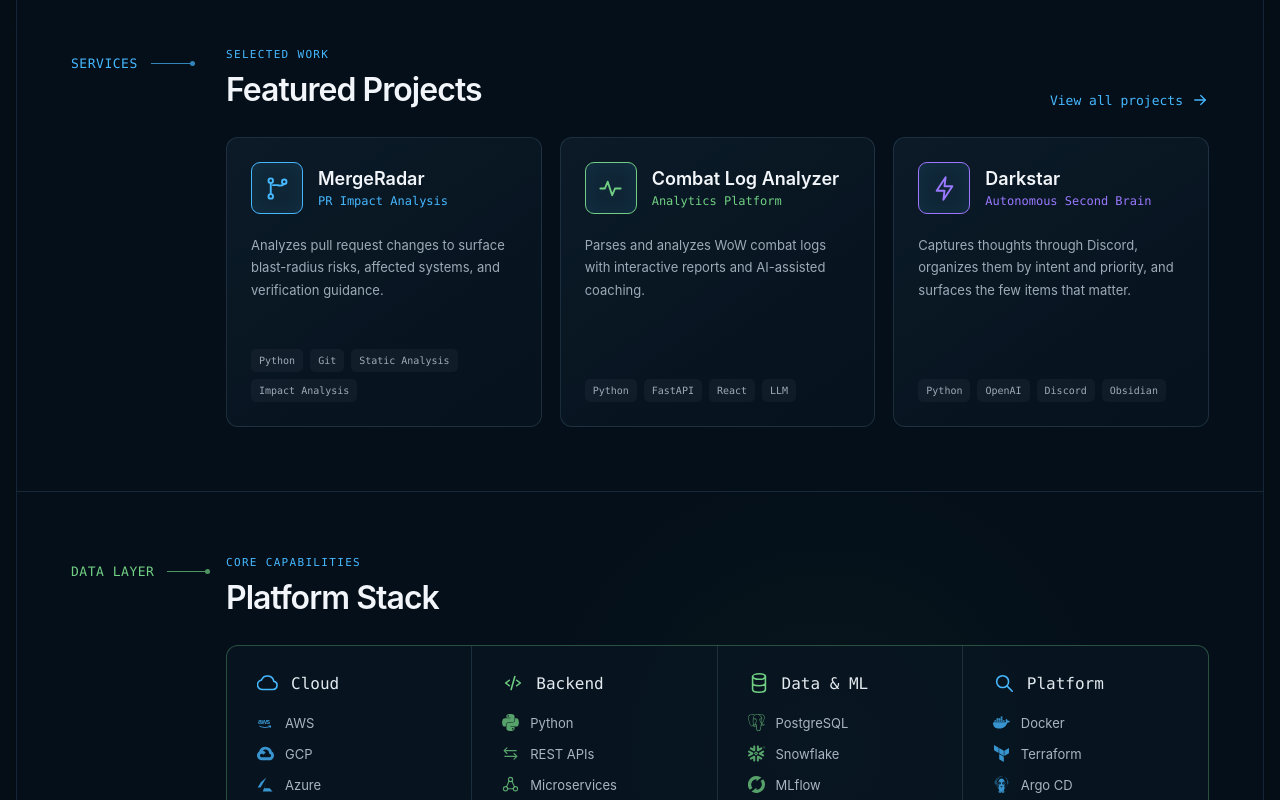
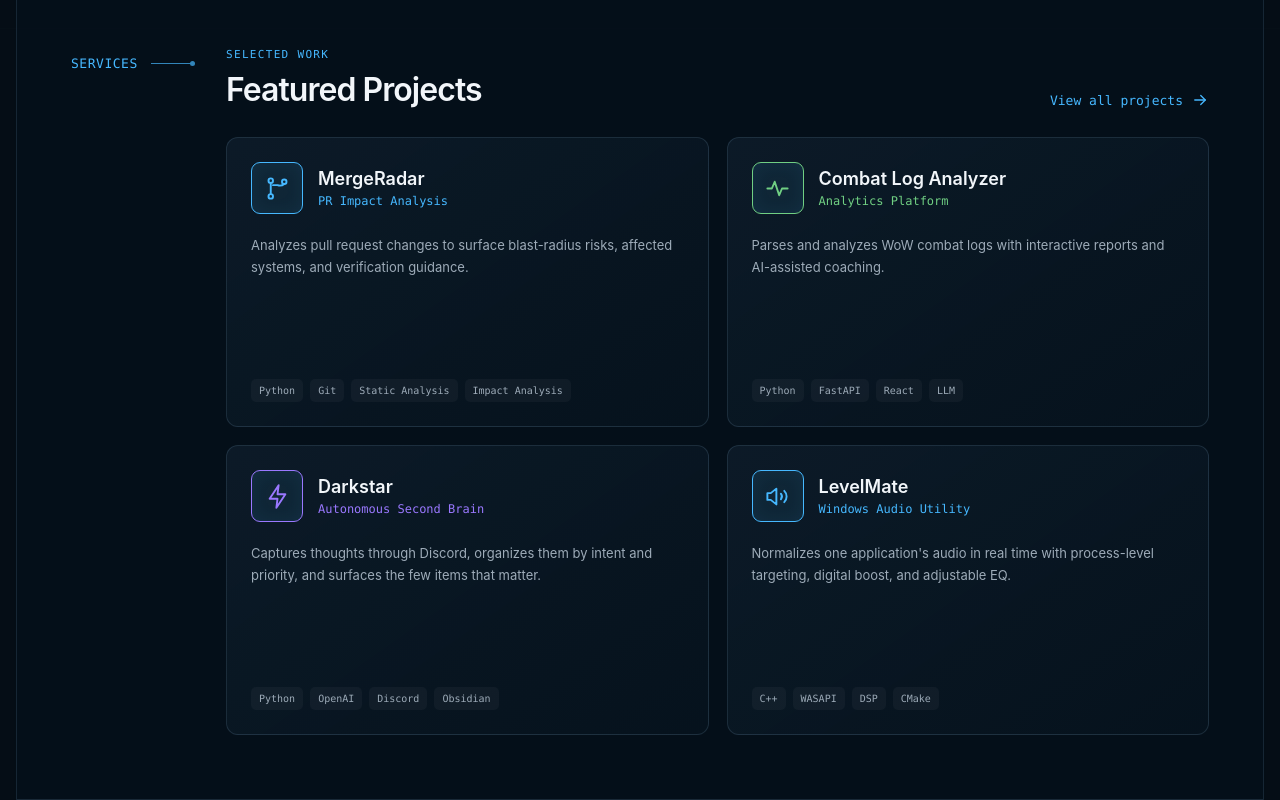
Before and after one commit to rootkow/rootkow-portfolio, a React (Vite) app: page / in a window 1280 px wide. Shown: the part 740-1540 px from the top of the page. Built offline with nearby package versions, Linux system fonts and the light colour scheme.

Commit message:
Add LevelMate project card

```diff
--- a/src/App.jsx
+++ b/src/App.jsx
@@ -44,6 +44,15 @@
       "Captures thoughts through Discord, organizes them by intent and priority, and surfaces the few items that matter.",
     tags: ["Python", "OpenAI", "Discord", "Obsidian"],
     tone: "purple"
+  },
+  {
+    icon: "volume",
+    title: "LevelMate",
+    subtitle: "Windows Audio Utility",
+    description:
+      "Normalizes one application's audio in real time with process-level targeting, digital boost, and adjustable EQ.",
+    tags: ["C++", "WASAPI", "DSP", "CMake"],
+    tone: "cyan"
   }
 ];
 
@@ -125,7 +134,8 @@
     search: <><circle cx="10.5" cy="10.5" r="6.5" /><path d="m16 16 5 5" /></>,
     server: <><rect x="4" y="4" width="16" height="6" rx="1" /><rect x="4" y="14" width="16" height="6" rx="1" /><path d="M8 7h.01M8 17h.01" /></>,
     spark: <path d="m13 2-8 12h7l-1 8 8-12h-7l1-8Z" />,
-    terminal: <><path d="m4 7 5 5-5 5M11 17h9" /></>
+    terminal: <><path d="m4 7 5 5-5 5M11 17h9" /></>,
+    volume: <><path d="M11 5 6 9H3v6h3l5 4V5Z" /><path d="M15 9.5a4 4 0 0 1 0 5M18 7a7 7 0 0 1 0 10" /></>
   };
 
   return (
--- a/src/styles.css
+++ b/src/styles.css
@@ -226,7 +226,7 @@
 .data-line { top: 321px; height: 45px; }
 .data-box { position: relative; margin-top: 45px; min-height: 72px; border-color: rgba(112, 207, 131, .5); color: var(--green); }
 
-.project-grid { display: grid; grid-template-columns: repeat(3, 1fr); gap: 18px; }
+.project-grid { display: grid; grid-template-columns: repeat(2, 1fr); gap: 18px; }
 .project-card {
   min-height: 290px;
   padding: 24px;
```
